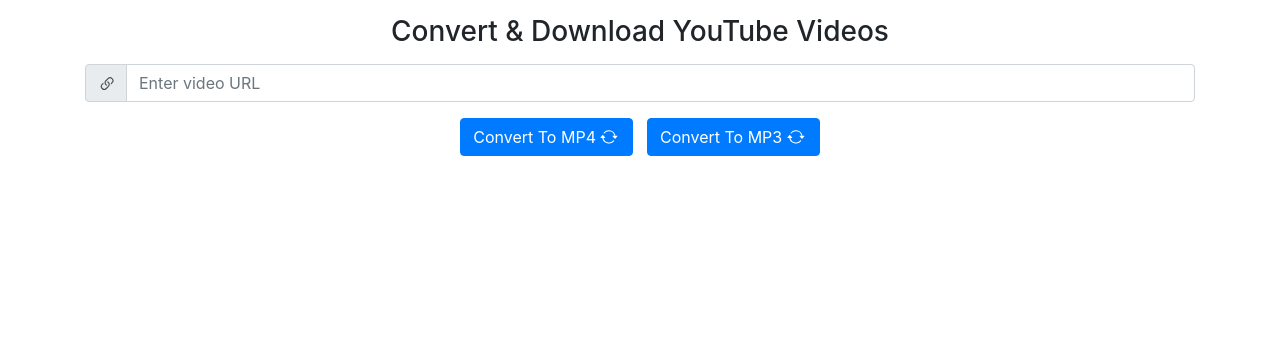
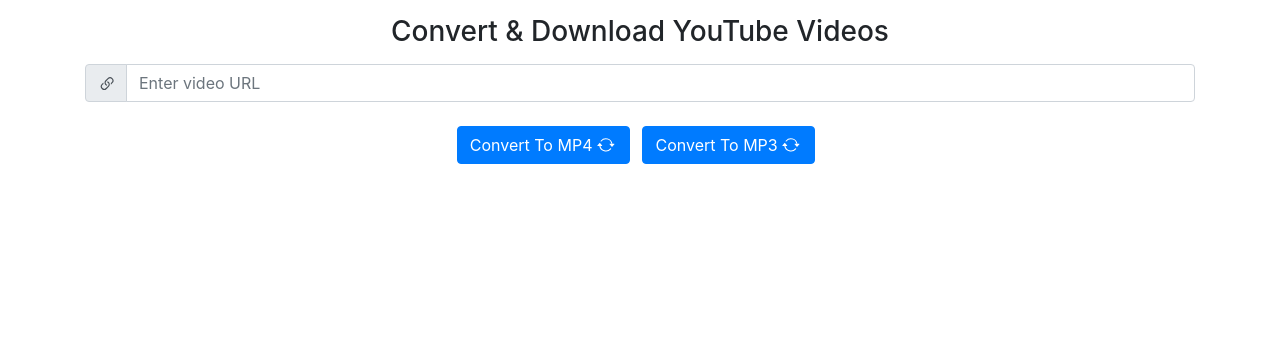
Before and after one commit to GameGenesis/Youtube-Video-Downloader, a Flask app: page /video in a window 1280 px wide. Shown: the part 56-420 px from the top of the page. Run offline with Flask 2, Linux system fonts and the light colour scheme; some libraries are stand-ins or nearby versions.

Commit message:
Update button margins for taller aspect ratios

```diff
--- a/website/templates/playlist.html
+++ b/website/templates/playlist.html
@@ -21,14 +21,14 @@
         required>
     </div>
     <center>
-    <button type="submit" class="btn btn-primary" name="convert" value="mp4">
+    <button type="submit" class="btn btn-primary mt-2 mr-2" name="convert" value="mp4">
         Convert To MP4
         <svg xmlns="http://www.w3.org/2000/svg" width="20" height="20" fill="currentColor" class="bi bi-arrow-repeat" viewBox="0 0 18 18">
             <path d="M11.534 7h3.932a.25.25 0 0 1 .192.41l-1.966 2.36a.25.25 0 0 1-.384 0l-1.966-2.36a.25.25 0 0 1 .192-.41zm-11 2h3.932a.25.25 0 0 0 .192-.41L2.692 6.23a.25.25 0 0 0-.384 0L.342 8.59A.25.25 0 0 0 .534 9z"/>
             <path fill-rule="evenodd" d="M8 3c-1.552 0-2.94.707-3.857 1.818a.5.5 0 1 1-.771-.636A6.002 6.002 0 0 1 13.917 7H12.9A5.002 5.002 0 0 0 8 3zM3.1 9a5.002 5.002 0 0 0 8.757 2.182.5.5 0 1 1 .771.636A6.002 6.002 0 0 1 2.083 9H3.1z"/>
         </svg>
-    </button>&nbsp;&nbsp;
-    <button type="submit" class="btn btn-primary" name="convert" value="mp3">
+    </button>
+    <button type="submit" class="btn btn-primary mt-2 mr-2" name="convert" value="mp3">
         Convert To MP3
         <svg xmlns="http://www.w3.org/2000/svg" width="20" height="20" fill="currentColor" class="bi bi-arrow-repeat" viewBox="0 0 18 18">
             <path d="M11.534 7h3.932a.25.25 0 0 1 .192.41l-1.966 2.36a.25.25 0 0 1-.384 0l-1.966-2.36a.25.25 0 0 1 .192-.41zm-11 2h3.932a.25.25 0 0 0 .192-.41L2.692 6.23a.25.25 0 0 0-.384 0L.342 8.59A.25.25 0 0 0 .534 9z"/>
--- a/website/templates/search.html
+++ b/website/templates/search.html
@@ -52,13 +52,13 @@
 </div>
 {% endif %}
 <center>
-    <button type="submit" class="btn btn-primary" name="search" value="video">
+    <button type="submit" class="btn btn-primary mt-2 mr-2" name="search" value="video">
         Search Videos
         <svg xmlns="http://www.w3.org/2000/svg" width="16" height="16" fill="currentColor" class="bi bi-funnel" viewBox="0 0 16 16">
             <path d="M1.5 1.5A.5.5 0 0 1 2 1h12a.5.5 0 0 1 .5.5v2a.5.5 0 0 1-.128.334L10 8.692V13.5a.5.5 0 0 1-.342.474l-3 1A.5.5 0 0 1 6 14.5V8.692L1.628 3.834A.5.5 0 0 1 1.5 3.5v-2zm1 .5v1.308l4.372 4.858A.5.5 0 0 1 7 8.5v5.306l2-.666V8.5a.5.5 0 0 1 .128-.334L13.5 3.308V2h-11z"/>
         </svg>
-    </button>&nbsp;&nbsp;
-    <button type="submit" class="btn btn-primary" name="search" value="playlist">
+    </button>
+    <button type="submit" class="btn btn-primary mt-2 mr-2" name="search" value="playlist">
         Search Playlists
         <svg xmlns="http://www.w3.org/2000/svg" width="16" height="16" fill="currentColor" class="bi bi-funnel" viewBox="0 0 16 16">
             <path d="M1.5 1.5A.5.5 0 0 1 2 1h12a.5.5 0 0 1 .5.5v2a.5.5 0 0 1-.128.334L10 8.692V13.5a.5.5 0 0 1-.342.474l-3 1A.5.5 0 0 1 6 14.5V8.692L1.628 3.834A.5.5 0 0 1 1.5 3.5v-2zm1 .5v1.308l4.372 4.858A.5.5 0 0 1 7 8.5v5.306l2-.666V8.5a.5.5 0 0 1 .128-.334L13.5 3.308V2h-11z"/>
--- a/website/templates/video.html
+++ b/website/templates/video.html
@@ -21,14 +21,14 @@
         required>
     </div>
     <center>
-    <button type="submit" class="btn btn-primary" name="convert" value="mp4">
+    <button type="submit" class="btn btn-primary mt-2 mr-2" name="convert" value="mp4">
         Convert To MP4
         <svg xmlns="http://www.w3.org/2000/svg" width="20" height="20" fill="currentColor" class="bi bi-arrow-repeat" viewBox="0 0 18 18">
             <path d="M11.534 7h3.932a.25.25 0 0 1 .192.41l-1.966 2.36a.25.25 0 0 1-.384 0l-1.966-2.36a.25.25 0 0 1 .192-.41zm-11 2h3.932a.25.25 0 0 0 .192-.41L2.692 6.23a.25.25 0 0 0-.384 0L.342 8.59A.25.25 0 0 0 .534 9z"/>
             <path fill-rule="evenodd" d="M8 3c-1.552 0-2.94.707-3.857 1.818a.5.5 0 1 1-.771-.636A6.002 6.002 0 0 1 13.917 7H12.9A5.002 5.002 0 0 0 8 3zM3.1 9a5.002 5.002 0 0 0 8.757 2.182.5.5 0 1 1 .771.636A6.002 6.002 0 0 1 2.083 9H3.1z"/>
         </svg>
-    </button>&nbsp;&nbsp;
-    <button type="submit" class="btn btn-primary" name="convert" value="mp3">
+    </button>
+    <button type="submit" class="btn btn-primary mt-2 mr-2" name="convert" value="mp3">
         Convert To MP3
         <svg xmlns="http://www.w3.org/2000/svg" width="20" height="20" fill="currentColor" class="bi bi-arrow-repeat" viewBox="0 0 18 18">
             <path d="M11.534 7h3.932a.25.25 0 0 1 .192.41l-1.966 2.36a.25.25 0 0 1-.384 0l-1.966-2.36a.25.25 0 0 1 .192-.41zm-11 2h3.932a.25.25 0 0 0 .192-.41L2.692 6.23a.25.25 0 0 0-.384 0L.342 8.59A.25.25 0 0 0 .534 9z"/>
```
